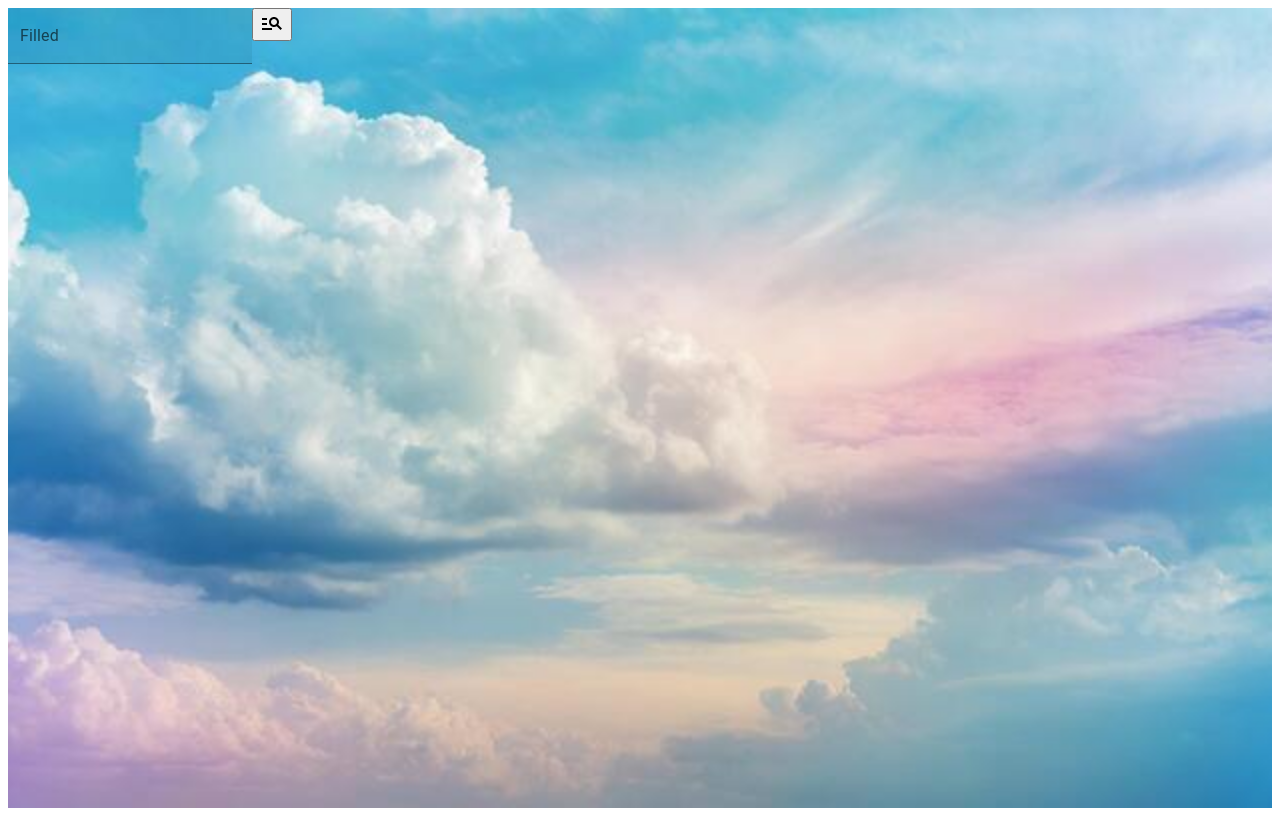
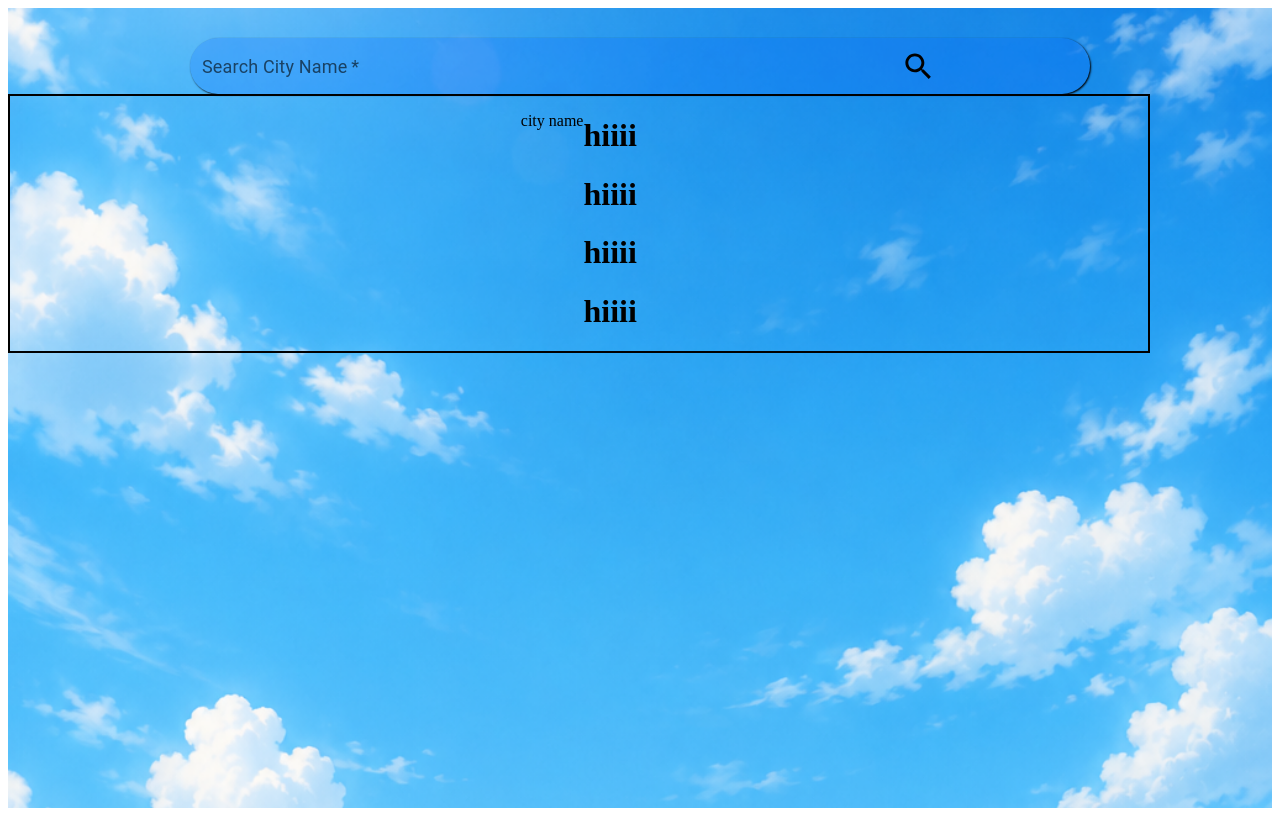
Before and after one commit to surbhisaini123/React, a React (Vite) app in the folder Mini-Project/: page / in a window 1280 px wide. Built offline with nearby package versions, Linux system fonts and the light colour scheme.

Commit message:
Weather App

```diff
--- a/Mini-Project/package.json
+++ b/Mini-Project/package.json
@@ -13,8 +13,8 @@
     "@emotion/react": "^11.14.0",
     "@emotion/styled": "^11.14.1",
     "@fontsource/roboto": "^5.2.10",
-    "@mui/icons-material": "^5.18.0",
-    "@mui/material": "^5.18.0",
+    "@mui/icons-material": "^9.2.0",
+    "@mui/material": "^9.2.0",
     "react": "^19.2.6",
     "react-dom": "^19.2.6"
   },
--- /dev/null
+++ b/Mini-Project/src/Info.css
@@ -0,0 +1,7 @@
+.info-box{
+    width: 90%;
+    height: auto;
+    justify-content: center;
+    display: flex;
+    border: 2px solid black;
+}
--- /dev/null
+++ b/Mini-Project/src/Information.jsx
@@ -0,0 +1,21 @@
+import React from 'react'
+import './Info.css'
+const Information = () => {
+  return (
+    <div>
+      <div className='info-box'>
+        <p>city name</p>
+        <div>
+ <h1>hiiii</h1>
+         <h1>hiiii</h1>
+          <h1>hiiii</h1>
+           <h1>hiiii</h1>
+        </div>
+
+
+      </div>
+    </div>
+  )
+}
+
+export default Information
--- /dev/null
+++ b/Mini-Project/src/SearchBox.css
@@ -0,0 +1,39 @@
+.BoxStyle{
+display: flex;
+justify-content: center;
+padding-top: 30px;
+position: relative;
+
+}
+.txtField{
+    width: 900px;
+    border: 1px black;
+    /* border-radius: 50px; */
+    box-shadow: 0px 1px 0.2 black;
+}
+.txtField label{
+    font-size: large;
+}
+.txtField  .MuiFilledInput-root{
+    border-radius: 100px;
+    background-color:rgba(0, 94, 255, 0.2);
+    box-shadow: 1px 1px 2px black;
+
+}
+.txtField .MuiFilledInput-root::before,
+.txtField .MuiFilledInput-root::after{
+    border-bottom: none !important;
+}
+.SearchIcon{
+    position: absolute;
+    top: 70%;
+    right: 330px;
+    transform: translateY(-50%);
+    background-color: transparent;
+
+    border: 1px black;
+    cursor: pointer;
+}
+.icon  {
+    font-size: 35px !important;
+}
--- a/Mini-Project/src/SearchBox.jsx
+++ b/Mini-Project/src/SearchBox.jsx
@@ -1,17 +1,25 @@
-import React from 'react'
+import React, { useState } from 'react'
+import './SearchBox.css'
 import Box from '@mui/material/Box';
 import TextField from '@mui/material/TextField';
-import ManageSearchIcon from '@mui/icons-material/ManageSearch';
+import SearchSharpIcon from '@mui/icons-material/SearchSharp';
 const SearchBox = () => {
+  let [city,setCity]=useState("")
+  let handleChange=(evt)=>{
+     setCity(evt.target.value)
+  }
+  let handleSubmit=(evt)=>{
+      evt.preventDefault()
+      console.log(city);
+      setCity("")
+  }
   return (
     <div>
-      <div>
-          <TextField id="filled-basic" label="Filled" variant="filled"  />
-          <button> <ManageSearchIcon/> </button>
-      </div>
-
-
-
+      <form className='BoxStyle' onSubmit={handleSubmit}>
+        {/* <TextField  className='txtField'  id="city" label="Search City Name" required value={city} onChange={handleChange} /> */}
+         <TextField className='txtField' id="city" label="Search City Name" variant="filled" required value={city} onChange={handleChange}/>
+        <button className='SearchIcon' > < SearchSharpIcon className='icon' /> </button>
+      </form>
 
     </div>
   )
--- a/Mini-Project/src/WeatherApp.css
+++ b/Mini-Project/src/WeatherApp.css
@@ -1,8 +1,9 @@
  .BG_IMG {
-  background-image: url('./assets/backgroundImage.jpg');
+  background-image: url('./assets/94cf5124-2ec2-4e1b-8063-d227709db6bd.png');
   width: 100%;
    height: 100vh;
    background-repeat: no-repeat;
    background-position: center;
    background-size: cover;
+
  }
--- a/Mini-Project/src/WeatherApp.jsx
+++ b/Mini-Project/src/WeatherApp.jsx
@@ -1,12 +1,13 @@
 import React from 'react'
 import './WeatherApp.css'
 import SearchBox from './SearchBox'
+import Information from './Information.jsx'
 
 const WeatherApp = () => {
   return (
     <div  className='BG_IMG' >
       <SearchBox/>
-
+      <Information/>
 
     </div>
   )
```
Also changed, not shown: Mini-Project/src/assets/94cf5124-2ec2-4e1b-8063-d227709db6bd.png (added), 1 other file (tests, documents, lock files or other folders).
